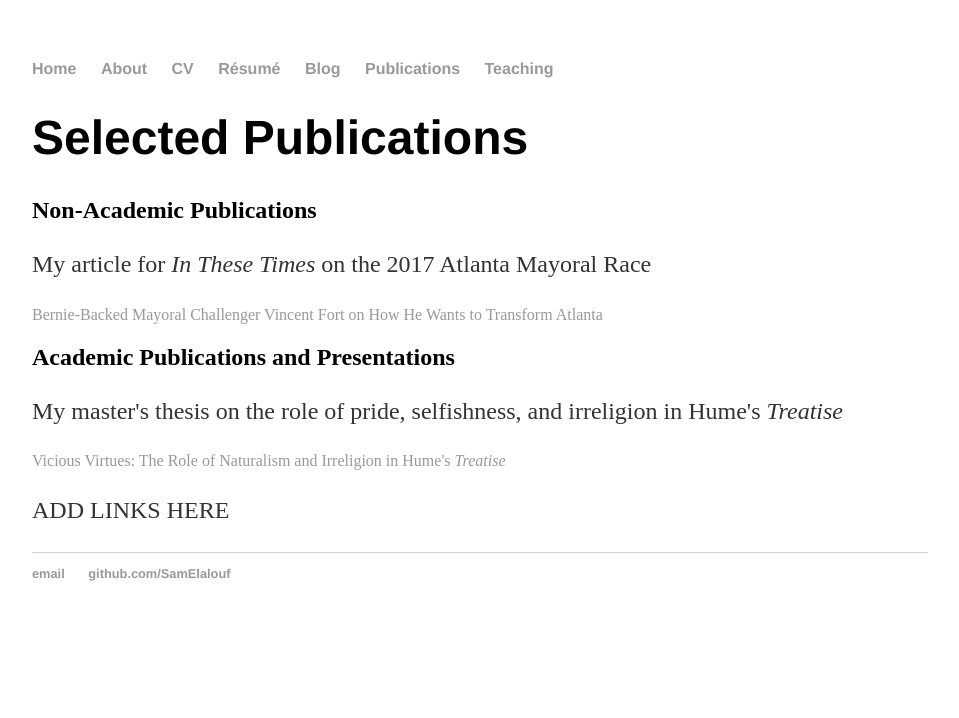
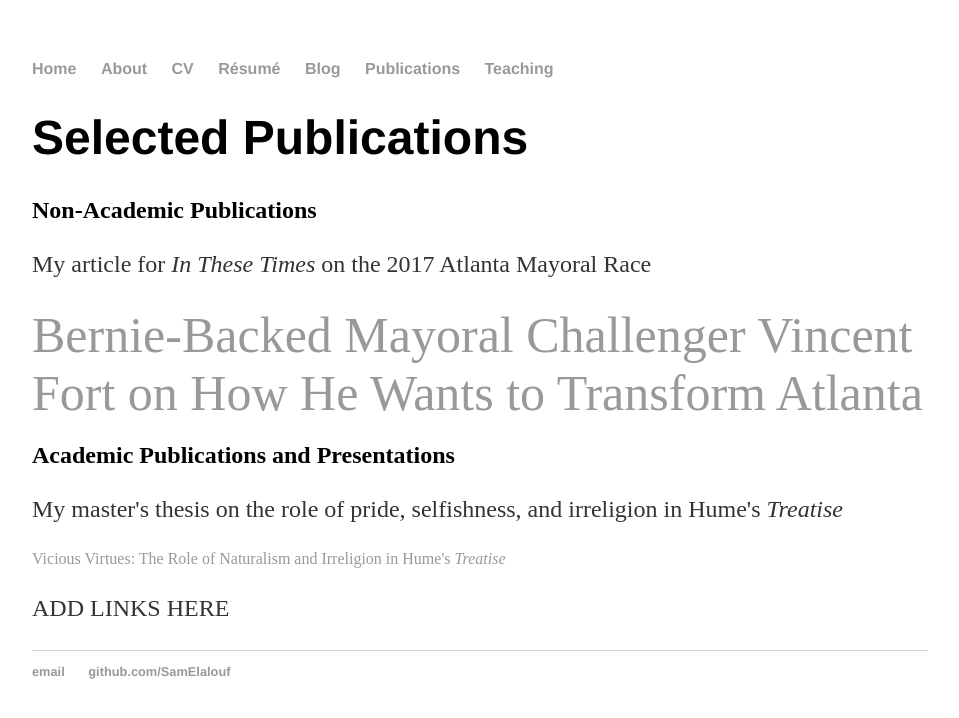
Before and after one commit to SamElalouf/samelalouf.github.io, a Jekyll site: the page built from publications/index.html, in a window 1280 px wide. Shown: the top 718 px of the page, without its empty margins (160-1119 px from the left). Built offline with Jekyll 4.4.1, drawn with Linux system fonts in a browser that asks for light colours.

Commit message:
Update index.html

```diff
--- a/publications/index.html
+++ b/publications/index.html
@@ -7,7 +7,7 @@ title: Selected Publications
 	<h1>Selected Publications</h1>
   <h2>Non-Academic Publications</h2>
   <p>My article for <em>In These Times</em> on the 2017 Atlanta Mayoral Race </p>
-  <a href="http://inthesetimes.com/article/20639/bernie-sanders-vincent-fort-atlanta-mayor/" "font-size: 50px; text-decoration: none">Bernie-Backed Mayoral Challenger Vincent Fort on How He Wants to Transform Atlanta</a>
+  <a href="http://inthesetimes.com/article/20639/bernie-sanders-vincent-fort-atlanta-mayor/" style="font-size: 50px">Bernie-Backed Mayoral Challenger Vincent Fort on How He Wants to Transform Atlanta</a>
   <h2>Academic Publications and Presentations</h2>
 	<p>My master's thesis on the role of pride, selfishness, and irreligion in Hume's <em>Treatise</em></p>
 	<a href="https://scholarworks.gsu.edu/cgi/viewcontent.cgi?article=1225&amp;context=philosophy_theses">Vicious Virtues: The Role of Naturalism and Irreligion in Hume's <em>Treatise</em> </a>
```
